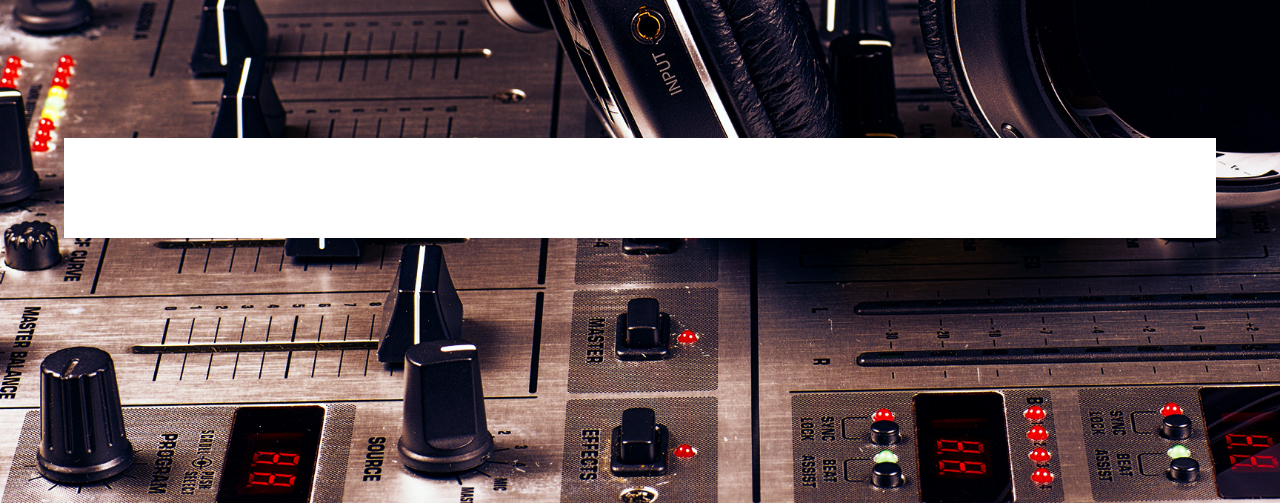
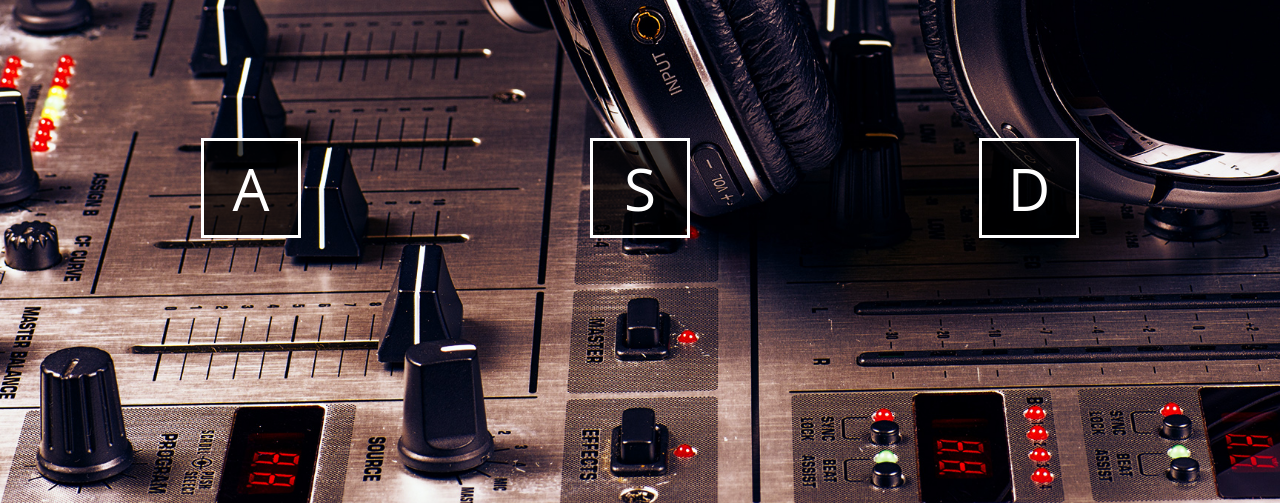
Before and after one commit to MarioAzevedo82/Projetos-2025, a plain HTML site: page DRUM_KIT/index.html in a window 1280 px wide. Shown: the part 297-800 px from the top of the page. Drawn offline with Linux system fonts and the light colour scheme.

Commit message:
Adicionando script ao drum_kit

```diff
--- a/DRUM_KIT/index.html
+++ b/DRUM_KIT/index.html
@@ -9,8 +9,13 @@
 <body>
     <main>
         <div class="title">DRUM KIT</div>
-        <div class="container" id="container"></div>
-        <script src=""></script>
+        <div class="container" id="container">
+            <div class="key">A</div>
+            <div class="key">S</div>
+            <div class="key">D</div>
+
+        </div>
+        <script src="script.js"></script>
     </main>
 </body>
 </html>
--- a/DRUM_KIT/style.css
+++ b/DRUM_KIT/style.css
@@ -25,8 +25,26 @@ main {
 }
 
 .container {
-    background-color: white;
     width: 90vw;
     height: 100px;
     margin: 0 auto;
+    display: flex;
+    flex-wrap: wrap;
+    align-items: center;
+    justify-content: space-around;
+    gap: 15px;
 }
+
+.key {
+    display: flex;
+    width: 100px;
+    height: 100px;
+    align-items: center;
+    justify-content: center;
+    background-color: #000000BB;
+    color: white;
+    font-size: calc(3vw + 20px);
+    border: 3px solid white;
+    user-select: none;
+    cursor: pointer;
+}
```
Also changed, not shown: DRUM_KIT/script.js (added).
